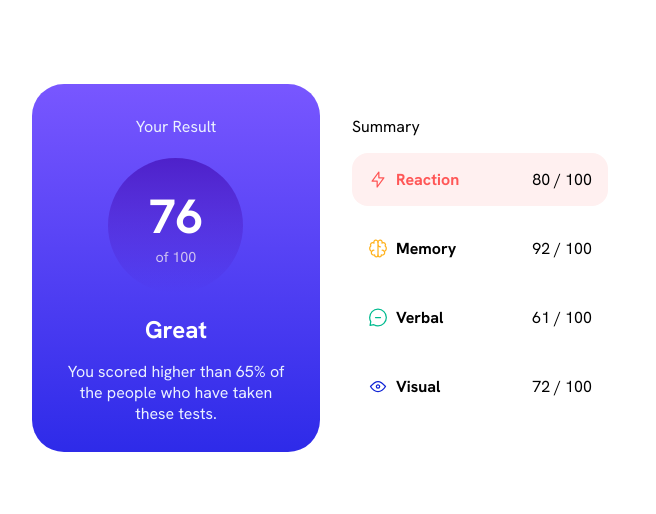
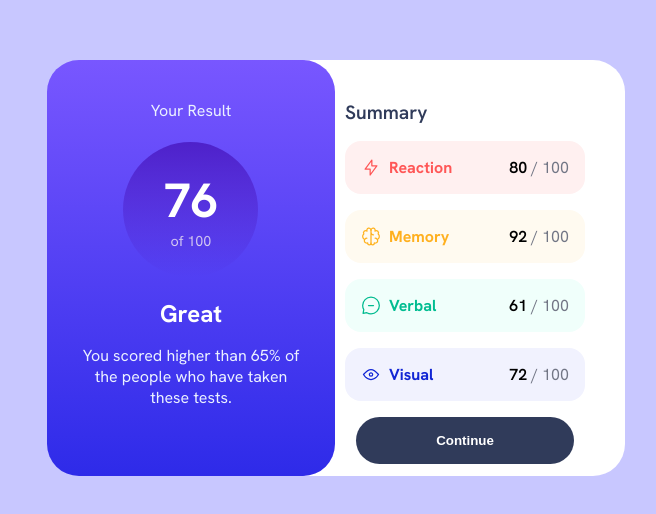
Before and after one commit to lorena-front/fm-results-summary-component, a Vue app in the folder results-summary/: page / in a window 1280 px wide. Shown: the part 132-646 px from the top of the page, without its empty margins (304-960 px from the left). Built offline with nearby package versions, Linux system fonts and the light colour scheme.

Commit message:
Update App.vue to include new CSS classes for reaction, memory, verbal, and visual sections, and modify style.css to reflect new design changes, improving overall UI and visual appeal

```diff
--- a/results-summary/src/App.vue
+++ b/results-summary/src/App.vue
@@ -28,8 +28,11 @@ import './style.css'
             <img :src="data.icon" alt="">
             <h3>{{ data.category }}</h3>
           </div>
-          <span>{{ data.score }} / 100</span>
+          <span><span class="span-two">{{ data.score }}</span> / 100</span>
         </div>
+        <button>
+          Continue
+        </button>
       </div>
     </div>
   </main>
@@ -45,15 +48,17 @@ import './style.css'
   align-items: center;
   flex-direction: column;
   width: 18rem;
-  height: 23rem;
+  height: 26rem;
   text-align: center;
   gap: 3rem;
   background: linear-gradient(to bottom,
       hsl(252, 100%, 67%),
       hsl(241, 81%, 54%));
-  padding: 2rem;
+  padding: 2.5rem;
   color: white;
   border-radius: 2rem;
+  position: relative;
+  z-index: 2;
 }
 
 .score-wrapper {
@@ -101,15 +106,23 @@ import './style.css'
   align-items: center;
   flex-direction: column;
   width: 20rem;
-  height: 23rem;
+  height: 26rem;
   text-align: center;
   gap: 1rem;
-  padding: 2rem;
-  border-radius: 2rem;
+  padding: 2.5rem;
+  border-top-right-radius: 2rem;
+  border-bottom-right-radius: 2rem;
+  background-color: white;
+  position: relative;
+  z-index: 1;
+  margin-left: -30px;
 }
 
 .card-two p {
   align-self: flex-start;
+  font-weight: 600;
+  color: hsl(224, 30%, 27%);
+  font-size: 1.2rem;
 }
 
 .card-list {
@@ -125,16 +138,71 @@ import './style.css'
   gap: 0.5rem;
 }
 
+.span-two {
+  color: black;
+  font-weight: 600;
+}
+
+.card-list {
+  color: hsl(228.74deg 7.36% 48.41%);
+}
+
 .left h3 {
   font-size: 1rem;
 }
 
+.reaction,
+.memory,
+.verbal,
+.visual {
+  border-radius: 1rem;
+}
+
 .reaction {
   background-color: hsl(0, 100%, 97%);
-  border-radius: 1rem;
 }
 
 .reaction h3 {
   color: hsl(0, 100%, 67%);
 }
+
+.memory {
+  background-color: hsl(39, 100%, 97%);
+}
+
+.memory h3 {
+  color: hsl(39, 100%, 56%);
+}
+
+.verbal {
+  background-color: hsl(166, 100%, 97%);
+}
+
+.verbal h3 {
+  color: hsl(166, 100%, 37%);
+}
+
+.visual {
+  background-color: hsl(234, 85%, 97%);
+}
+
+.visual h3 {
+  color: hsl(234, 85%, 45%);
+}
+
+button {
+  padding: 1rem 5rem;
+  border-radius: 2rem;
+  border: none;
+  background-color: hsl(224, 30%, 27%);
+  color: white;
+  cursor: pointer;
+  font-weight: 600;
+}
+
+button:hover {
+  background: linear-gradient(to bottom,
+      hsl(252, 100%, 67%),
+      hsl(241, 81%, 54%));
+}
 </style>
--- a/results-summary/src/style.css
+++ b/results-summary/src/style.css
@@ -14,6 +14,7 @@ body {
   justify-content: center;
   min-height: 100vh;
   font-family: var(--grotesk-font);
+  background-color: hsl(241, 100%, 89%);
 }
 
 main {
@@ -21,4 +22,5 @@ main {
   align-items: center;
   justify-content: center;
   flex-direction: column;
+  position: relative;
 }
```
